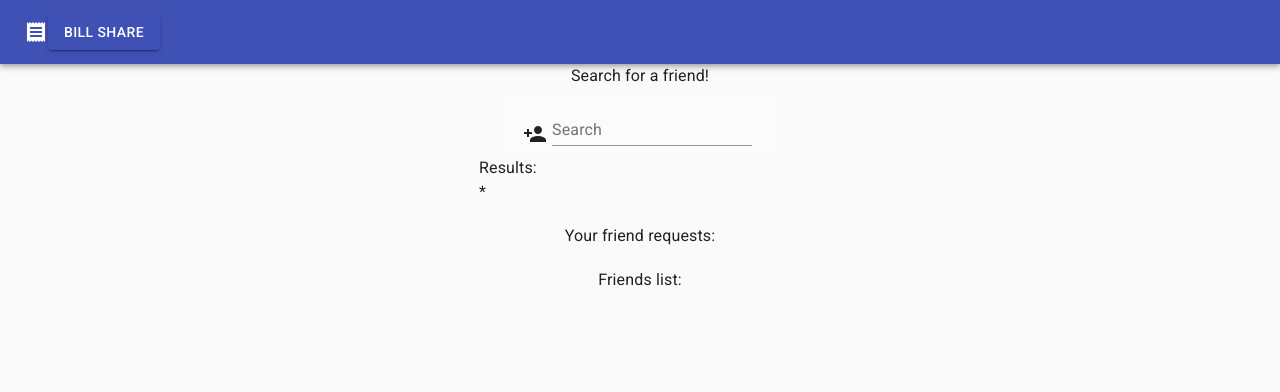
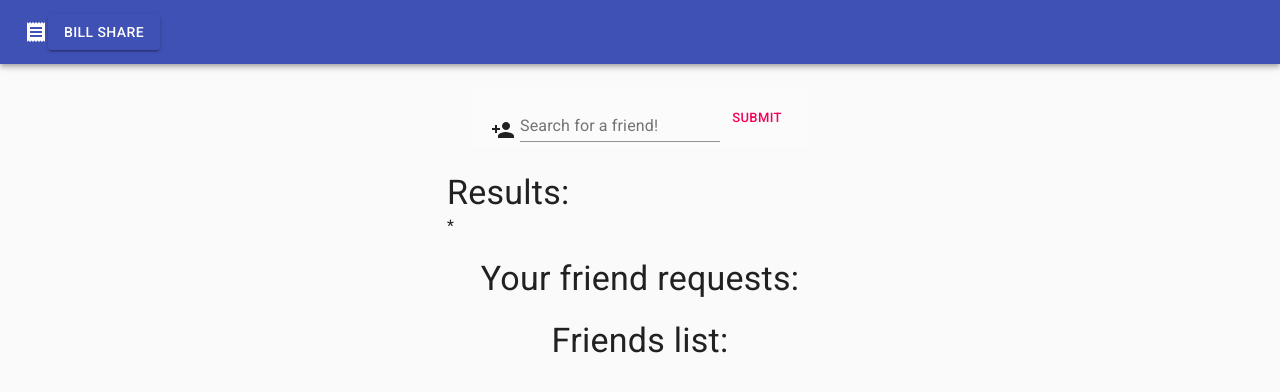
Before and after one commit to kaylinjdennis/final-project, a React (Create React App) app: page /friends in a window 1280 px wide. Shown: the top 392 px of the page. Built offline with nearby package versions, Linux system fonts and the light colour scheme.

Commit message:
working search bar

```diff
--- a/src/components/Friends/index.jsx
+++ b/src/components/Friends/index.jsx
@@ -1,5 +1,5 @@
 import React, { useState, useEffect } from 'react';
-import { Typography, Container, Grid, Toolbar, TextField } from '@material-ui/core';
+import { Typography, Container, Grid, Toolbar, TextField, Button } from '@material-ui/core';
 import { makeStyles, fade } from '@material-ui/core/styles'
 
 import PersonAddIcon from '@material-ui/icons/PersonAdd';
@@ -47,23 +47,30 @@ function Friends(props) {
           // justify="space-around"
           // style={{ minHeight: '90vh' }}
         >
-          <Typography>Search for a friend!</Typography>
+
         <Grid item xs={12}>
 
+          <br />
+
         <Toolbar>
+          <form>
           <div className={classes.searchContainer}>
             <PersonAddIcon className={classes.searchIcon} />
             <TextField
               className={classes.searchInput}
               onChange={handleSearchChange}
-              label="Search"
+              label="Search for a friend!"
               variant="standard"
             />
+          <Button color="secondary" size="small" type="submit">Submit</Button>
           </div>
+          </form>
         </Toolbar>
 
+        <br />
+
         <div>
-          <Typography>Results: </Typography>
+          <Typography variant="h4">Results: </Typography>
           <Typography>*</Typography>
         </div>
 
@@ -71,12 +78,12 @@ function Friends(props) {
 
 
           </Grid>
-          <Typography>Your friend requests:</Typography>
+          <Typography variant="h4">Your friend requests:</Typography>
 
 
           <br />
 
-          <Typography>Friends list:</Typography>
+          <Typography variant="h4">Friends list:</Typography>
 
 
 
@@ -93,16 +100,3 @@ function Friends(props) {
 }
 
 export default Friends;
-
-
-// useEffect(() => {
-//   const groupsURL = `/api/groups`; //or whatever the url is
-//   axios.get(groupsURL)
-
-//     .then((data) => {
-//       setState(prev => ({...prev, groups: data}));
-//     })
-//     .catch(err => {
-//       console.log(err)
-//     });
-// }, []);
```
